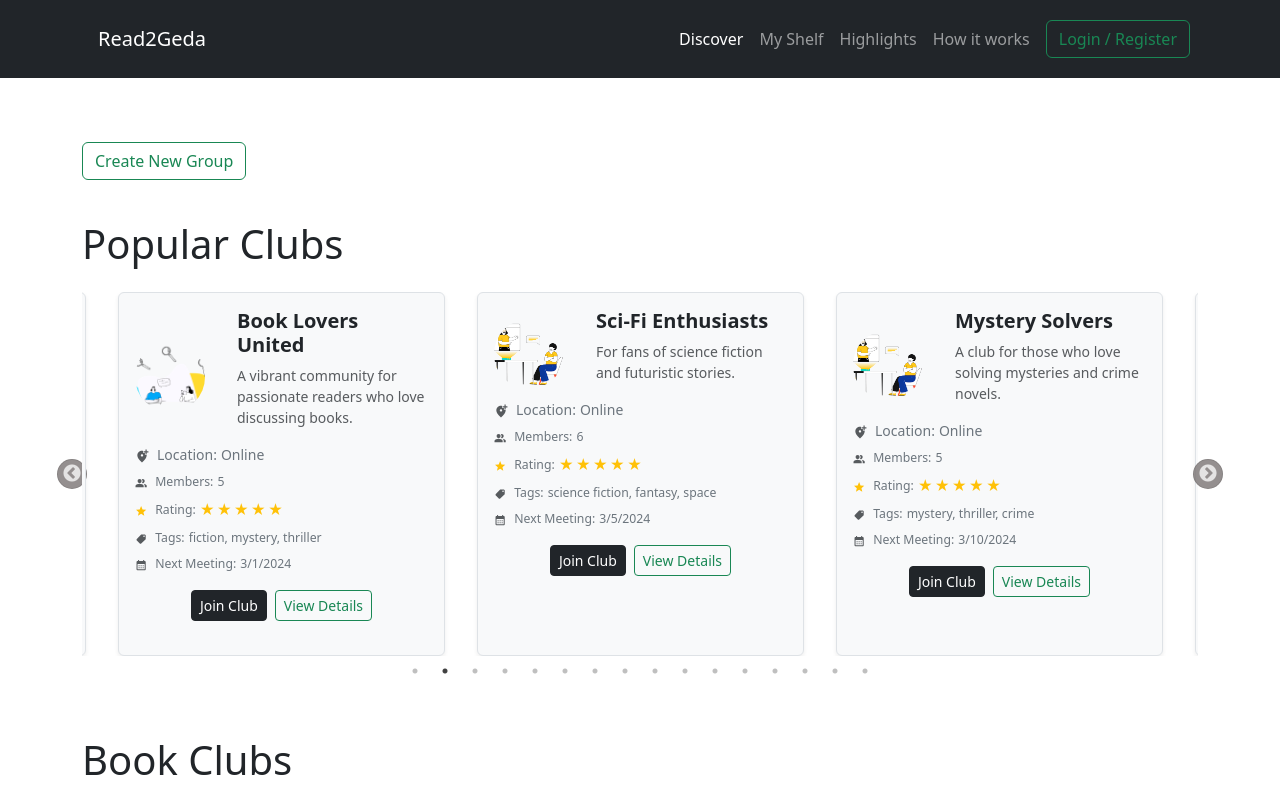
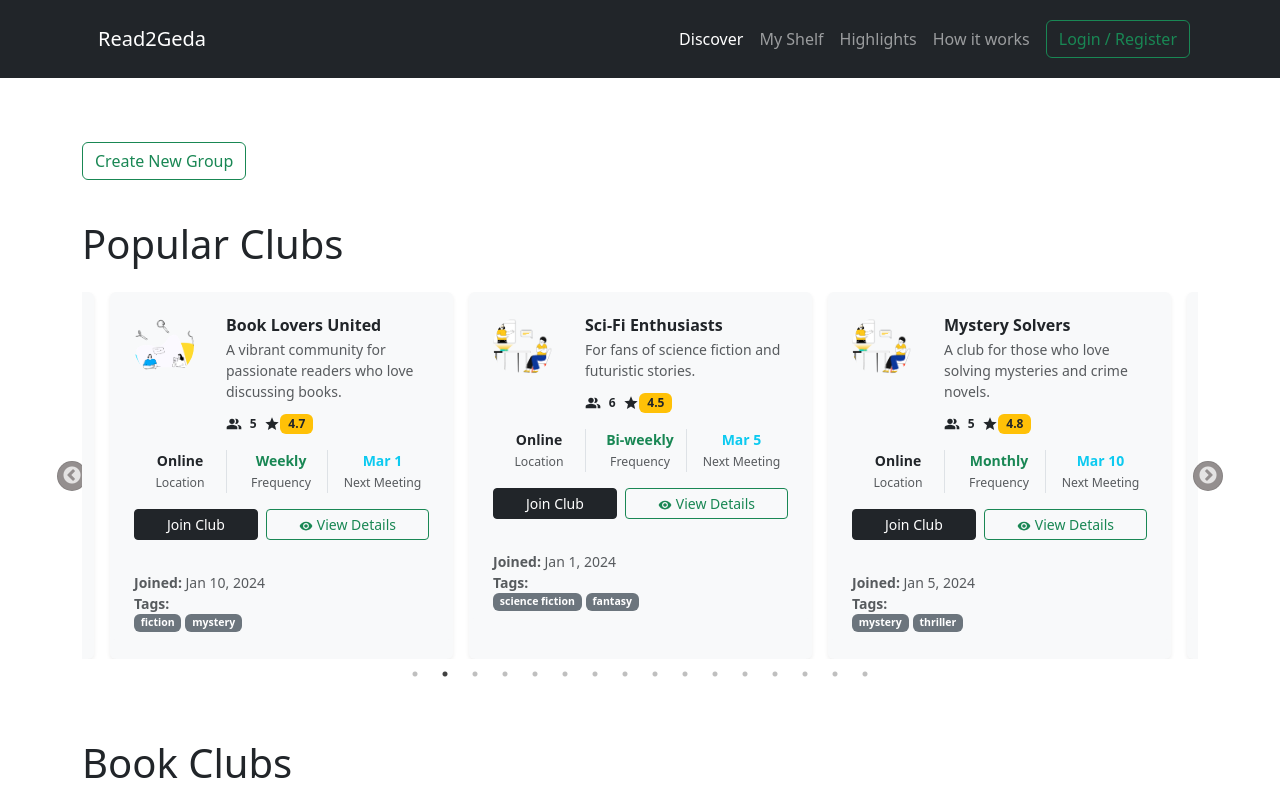
Before and after one commit to Orjihenry/Read2Geda, a React (Vite) app: page /discover in a window 1280 px wide. Shown: the top 800 px of the page. Built offline with nearby package versions, Linux system fonts and the light colour scheme.

Commit message:
Refactored ClubCard component

```diff
--- a/src/components/ClubCard/ClubCard.tsx
+++ b/src/components/ClubCard/ClubCard.tsx
@@ -1,10 +1,4 @@
-import {
-  MdAddLocationAlt,
-  MdCalendarMonth,
-  MdPeopleAlt,
-  MdStar,
-} from "react-icons/md";
-import { IoMdPricetag } from "react-icons/io";
+import { MdPeopleAlt, MdStar, MdVisibility } from "react-icons/md";
 import { useEffect, useState } from "react";
 import { NavLink } from "react-router-dom";
 import type { bookClub } from "../../utils/bookClub";
@@ -67,94 +61,112 @@ export default function ClubCard({ index, item }: clubCardProps) {
 
   return (
     <>
-      <div key={index} className="slider-container">
-        <div className="px-2">
-          <div className="p-3 border rounded shadow-sm bg-light card-custom-wrapper">
-            <div className="d-flex text-start align-items-center">
+      <div key={index} className="card h-100 border-0 shadow-sm hover-lift border rounded shadow-sm bg-light">
+        <div className="slider-container">
+          <div className="">
+            <div className="card-body p-0 p-sm-4">
+              <div className="d-flex align-items-start mb-3">
                 <div className="flex-shrink-0 me-3">
                   <img
                     src={imageUrl || placeholderClubImage}
                     alt={item.name}
                     className="rounded-circle me-3"
                     style={{
-                    width: "70px",
-                    height: "70px",
-                    maxWidth: "70px",
+                      width: "60px",
+                      height: "60px",
+                      maxWidth: "60px",
                       objectFit: "cover",
                     }}
                   />
                 </div>
 
-              <div className="mb-3">
-                <h5 className="fw-semibold text-dark" title={item.name}>
-                  {item.name}
-                </h5>
-                <p className="text-muted mb-0 small" title={item.description}>
-                  {item.description}
-                </p>
+                <div className="flex-grow-1">
+                  <div className="flex-grow-1">
+                    <h6 className="card-title mb-1 fw-bold">{item.name}</h6>
+                    <p className="text-muted small mb-2">{item.description}</p>
+                    <div className="d-flex align-items-center">
+                      <span>
+                        <MdPeopleAlt className="" />
+                        <span className="badge bg-light text-dark">
+                          {item.members.length}
+                        </span>
+                      </span>
+                      <span>
+                        <MdStar className="" />
+                        <span className="badge bg-warning text-dark">
+                          {item.rating}
+                        </span>
+                      </span>
                     </div>
                   </div>
-            <div className="small text-secondary">
-              <p className="d-flex align-items-center mb-2">
-                <span className="me-2 text-muted">
-                  <MdAddLocationAlt />
-                </span>
-                Location:{" "}
-                <span className="ms-1">{item.location || "Online"}</span>
-              </p>
-              <p className="mb-2 small d-flex align-items-center justify-content-start">
-                <span className="pe-2 text-muted">
-                  <MdPeopleAlt />
-                </span>
-                Members: <span className="ms-1">{item.members.length}</span>
-              </p>
-              <div className="mb-2 small d-flex align-items-center justify-content-start">
-                <span className="me-2 text-warning">
-                  <MdStar />
-                </span>
-                <span className="me-1">Rating:</span>
-                <div className="d-flex">
-                  {Array.from({ length: 5 }, (_, i) => (
-                    <span
-                      key={i}
-                      className={`star ${
-                        i < item.rating ? "filled text-warning" : "text-muted"
-                      }`}
-                    >
-                      ★
-                    </span>
-                  ))}
                 </div>
               </div>
-              <p className="mb-2 small d-flex align-items-center justify-content-start">
-                <span className="me-2 text-muted">
-                  <IoMdPricetag />
-                </span>
-                Tags:{" "}
-                <span className="ms-1">{item.tags?.join(", ") || "None"}</span>
-              </p>
-              <p className="mb-2 small d-flex align-items-center justify-content-start">
-                <span className="me-2 text-muted">
-                  <MdCalendarMonth />
-                </span>
-                Next Meeting:{" "}
-                <span className="ms-1">
+
+              <div className="mb-3 small">
+                <div className="row g-2 text-center">
+                  <div className="col-4">
+                    <div className="border-end">
+                      <div className="text-dark fw-bold">{item.location || "Online"}</div>
+                      <small className="text-muted">Location</small>
+                    </div>
+                  </div>
+                  <div className="col-4">
+                    <div className="border-end">
+                      <div className="text-success fw-bold">{item.meetingFrequency || "N/A"}</div>
+                      <small className="text-muted">Frequency</small>
+                    </div>
+                  </div>
+                  <div className="col-4">
+                    <div className="text-info fw-bold">
                       {item.nextMeeting
-                    ? new Date(item.nextMeeting).toLocaleDateString()
-                    : "N/A"}
-                </span>
-              </p>
+                        ? new Date(item.nextMeeting).toLocaleDateString('en-US', { month: 'short', day: 'numeric' })
+                        : "TBD"
+                      }
                     </div>
-            <div className="d-flex gap-2 pt-2 justify-content-center">
-              <JoinClubButton clubId={item.id} />
+                    <small className="text-muted">Next Meeting</small>
+                  </div>
+                </div>
+              </div>
+
+              <div className="d-flex gap-2">
+                <JoinClubButton clubId={item.id} className="flex-fill btn-sm" />
+
                 <NavLink
                   to={`/club/${item.id}`}
-                className="btn btn-outline-success btn-sm"
+                  className="btn btn-outline-success btn-sm flex-fill"
                 >
+                  <MdVisibility className="me-1" />
                   View Details
                 </NavLink>
               </div>
             </div>
+
+            <div className="card-footer bg-light border-0 px-4">
+              <div className="d-flex justify-content-between align-items-center">
+                <small className="text-muted">
+                  <strong>Joined:</strong> {new Date(item.createdAt).toLocaleDateString('en-US', {
+                    month: 'short',
+                    day: 'numeric',
+                    year: 'numeric'
+                  })}
+                </small>
+              </div>
+              <div className="d-flex justify-content-between align-items-center">
+                <small className="text-muted">
+                  <strong>Tags:</strong>
+                  <div className="d-flex gap-1">
+                    {item.tags?.slice(0, 2).map((tag, tagIndex) => (
+                      <span key={tagIndex} className="badge bg-secondary small">
+                        {tag}
+                      </span>
+                    ))}
+                  </div>
+                </small>
+              </div>
+            </div>
+
+          </div>
+
         </div>
       </div>
     </>
```
Lines whose indentation alone changed are shown as unchanged.
